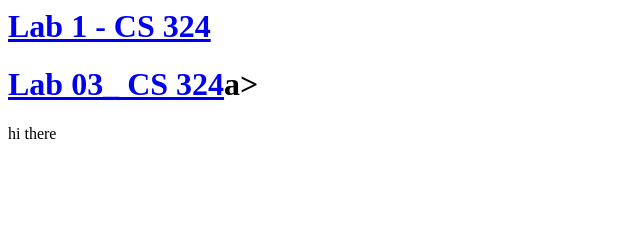
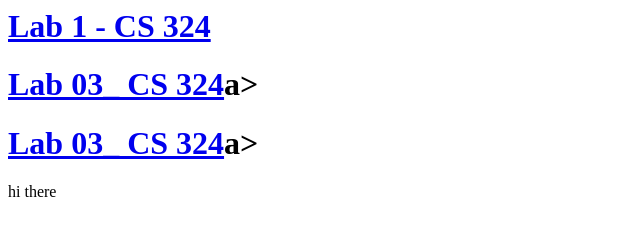
Before and after one commit to abdulrehmanhassan428/abdulrehmanhassan428.github.io, a plain HTML site: page index.html in a window 1280 px wide. Shown: the whole page, without its empty margins (0-640 px from the left). Drawn offline with Linux system fonts and the light colour scheme.

Commit message:
Update index.html

```diff
--- a/index.html
+++ b/index.html
@@ -3,6 +3,8 @@
 
         <h1><a href="lab02.html">Lab 1 - CS 324</a></h1>
         <h1><a href="lab03.hmtl">Lab 03_ CS 324</a>a></h1>
+        <h1><a href="lab04.hmtl">Lab 03_ CS 324</a>a></h1>
+
         <p>hi there</p>
     </body>
 </html>
```
